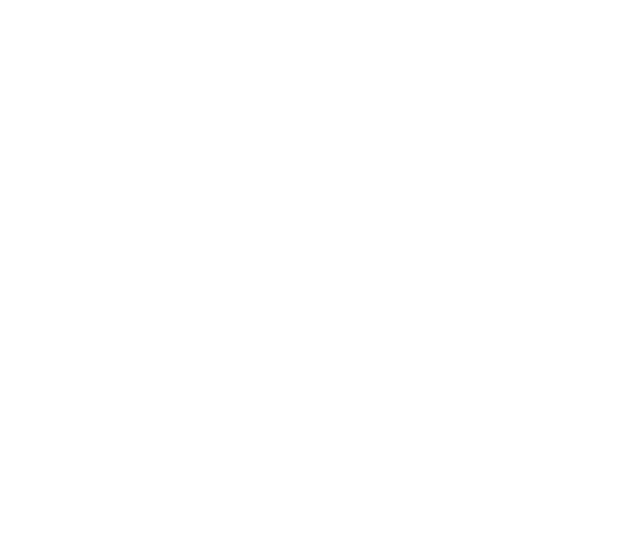
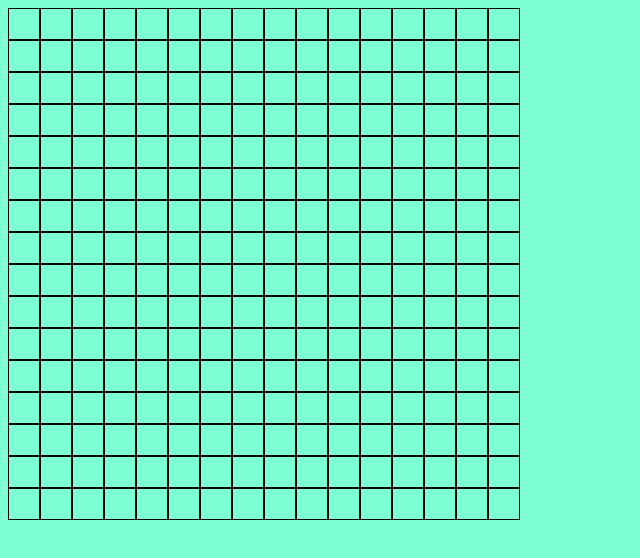
Before and after one commit to mrkasore/etch_a_sketch, a plain HTML site: page index.html in a window 1280 px wide. Shown: the whole page, without its empty margins (0-640 px from the left). Drawn offline with Linux system fonts and the light colour scheme.

Commit message:
Create grid

```diff
--- a/index.html
+++ b/index.html
@@ -4,7 +4,7 @@
     <meta charset="UTF-8">
     <meta name="viewport" content="width=device-width, initial-scale=1.0">
     <link rel="stylesheet" href="styles.css">
-    <script src="script.js"></script>
+    <script src="script.js" defer></script>
     <title>Document</title>
 </head>
 <body>
--- a/script.js
+++ b/script.js
@@ -1 +1,21 @@
-console.log('Hello World!');
+const body = document.querySelector('body');
+
+//Create grid
+for (let i = 0; i < 16; i++) {
+    let div = document.createElement('div');
+    for (let y = 0; y < 16; y++) {
+        let divIn = document.createElement('div');
+        divIn.setAttribute('class', 'cell');
+        div.appendChild(divIn);
+    }
+    body.appendChild(div);
+}
+
+
+const allCells = document.querySelectorAll('.cell');
+
+allCells.forEach(item => {
+    item.addEventListener('click', function(e) {
+        console.log(e.target);
+    })
+})
--- a/styles.css
+++ b/styles.css
@@ -0,0 +1,9 @@
+body {
+    background-color: aquamarine;
+    display: flex;
+}
+.cell {
+    height: 30px;
+    width: 30px;
+    border: solid 1px;
+}
```
